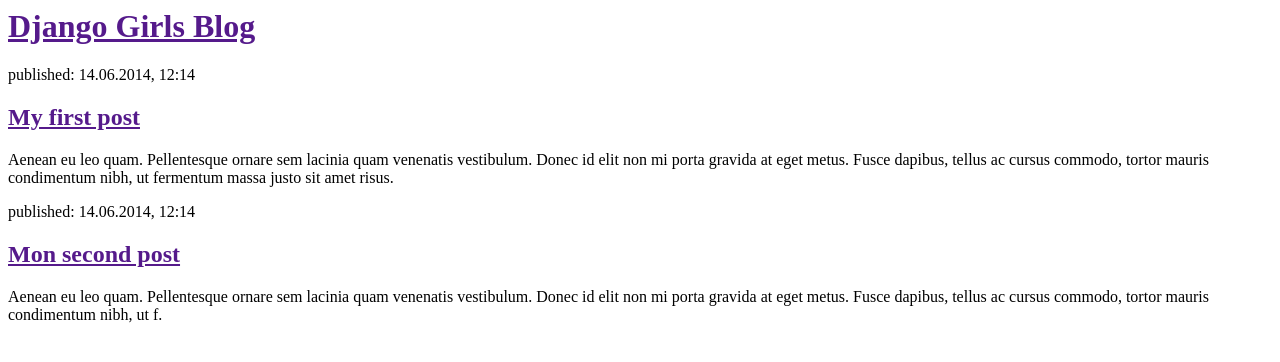
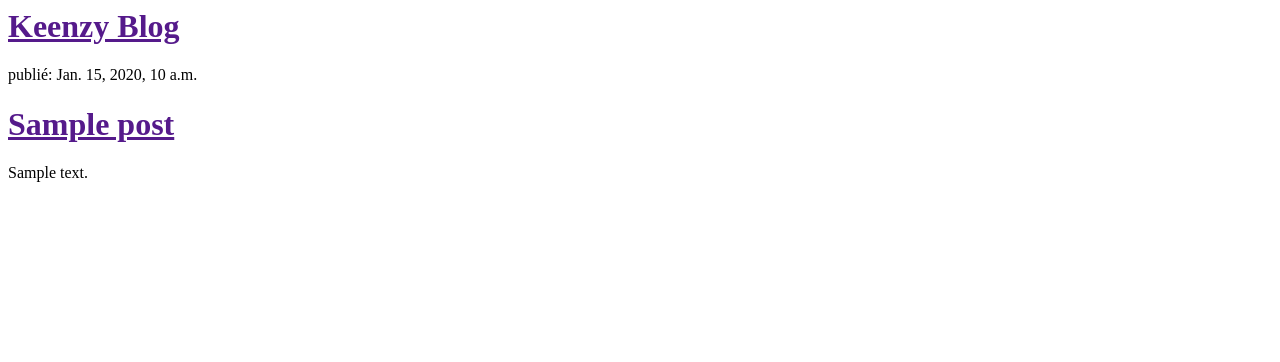
Before and after one commit to keenzy/my-first-blog, a Django app: template blog/templates/blog/post_list.html in a window 1280 px wide. Shown: the top 362 px of the page. Run offline with Django 3.2, Linux system fonts and the light colour scheme; the template is opened without the code that fills it: values that come from a table or form of the project are taken from there, others are empty; tables that the repository leaves empty hold one stand-in row (values such as "Sample post").

Commit message:
Modified templates to display posts from database.

```diff
--- a/blog/templates/blog/post_list.html
+++ b/blog/templates/blog/post_list.html
@@ -1,22 +1,20 @@
 <html>
     <head>
-        <title>Django Girls blog</title>
+        <title>Keenzy blog</title>
     </head>
     <body>
         <div>
-            <h1><a href="">Django Girls Blog</a></h1>
+            <h1><a href="">Keenzy Blog</a></h1>
         </div>
 
         <div>
-            <p>published: 14.06.2014, 12:14</p>
-            <h2><a href="">My first post</a></h2>
-            <p>Aenean eu leo quam. Pellentesque ornare sem lacinia quam venenatis vestibulum. Donec id elit non mi porta gravida at eget metus. Fusce dapibus, tellus ac cursus commodo, tortor mauris condimentum nibh, ut fermentum massa justo sit amet risus.</p>
-        </div>
-
-        <div>
-            <p>published: 14.06.2014, 12:14</p>
-            <h2><a href="">Mon second post</a></h2>
-            <p>Aenean eu leo quam. Pellentesque ornare sem lacinia quam venenatis vestibulum. Donec id elit non mi porta gravida at eget metus. Fusce dapibus, tellus ac cursus commodo, tortor mauris condimentum nibh, ut f.</p>
+           {% for post in posts %}
+    <div>
+        <p>publié: {{ post.published_date }}</p>
+        <h1><a href="">{{ post.title }}</a></h1>
+        <p>{{ post.text|linebreaksbr }}</p>
+    </div>
+{% endfor %}
         </div>
     </body>
 </html>
```
Also changed, not shown: blog/views.py (+5 -2 lines).
